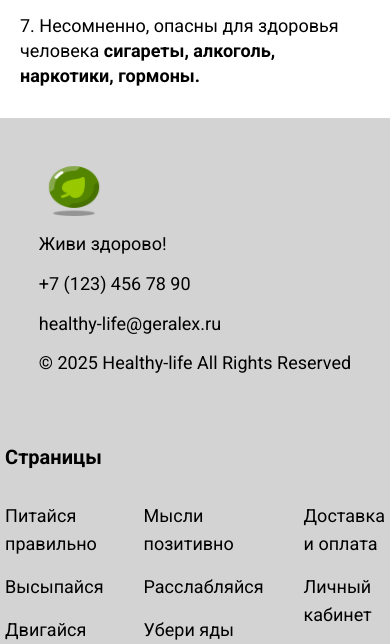
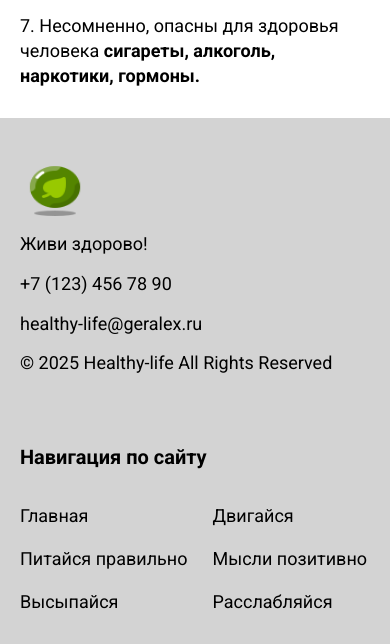
Before and after one commit to juliamaslova7/healthy-life, a plain HTML site: page away-toxins.html in a window 390 px wide. Shown: the part 4730-5374 px from the top of the page. Drawn offline with Linux system fonts and the light colour scheme.

Commit message:
fix visual issues

```diff
--- a/assets/css/away-toxins.css
+++ b/assets/css/away-toxins.css
@@ -81,7 +81,7 @@
       padding: 30px 0;
     }
 
-    .footer-content{
+    /* .footer-content{
       flex-direction: column;
       align-items: center;
     }
@@ -94,7 +94,7 @@
       margin-top: 40px;
       margin-bottom: 60px;
     }
-  }
+  } */
 
   @media  screen and (max-width:768px) {
     .top-bar-item2{
--- a/assets/css/general.css
+++ b/assets/css/general.css
@@ -4,9 +4,17 @@
   -moz-osx-font-smoothing: grayscale;
 }
 
-  html{
+html,
+body {
+  min-width: 320px;
+  position: relative;
+  opacity: 1;
+}
+
+html {
   height: 100%;
 }
+
 
 body {
   font-family: "Roboto", sans-serif;
@@ -17,14 +25,8 @@
   line-height: 1.4;
 }
 
-  html,
-  body {
-    min-width: 320px;
-    position: relative;
-    opacity: 1;
-  }
 
-  strong{
+strong {
   font-weight: bold;
 }
 
@@ -33,8 +35,7 @@
   padding-left: 20px;
 }
 
-
-.container{
+.container {
   width: 100%;
   max-width: 1400px;
   margin: 0 auto;
@@ -46,13 +47,13 @@
   background-color: rgb(177, 174, 174);
 }
 
-  .top-bar-nav{
+.top-bar-nav {
   display: flex;
   align-items: center;
   justify-content: space-between;
 }
 
-  .top-bar-logo{
+.top-bar-logo {
   display: flex;
   justify-content: center;
   align-items: center;
@@ -60,64 +61,100 @@
   text-decoration: none;
 }
 
-  .top-bar-text{
+
+.top-bar-text {
   font-size: 17px;
   font-weight: 400;
   color: #000;
 }
 
-  .top-bar-menu{
+.top-bar-menu {
+  display: flex;
+  justify-content: space-between;
+  gap: 40px;
+}
+
+.top-bar-item1 {
+  font-size: 17px;
+  font-weight: 400;
+  color: #000;
+  list-style: none;
+}
+
+.top-bar-item2 {
+  font-size: 17px;
+  font-weight: 400;
+  color: #000;
+  list-style: none;
+}
+
+.top-bar-item3 {
+  font-size: 17px;
+  font-weight: 400;
+  color: #000;
+  list-style: none;
+}
+
+
+
+/* .top-bar-text {
+  font-size: 17px;
+  font-weight: 400;
+  color: #000;
+}
+
+.top-bar-menu {
   display: flex;
   justify-content: space-between;
   gap: 40px;
 }
 
 
-.top-bar-item1{
+.top-bar-item1 {
   font-size: 17px;
   font-weight: 400;
   color: #000;
   list-style: none;
 }
 
-  .top-bar-item2{
+.top-bar-item2 {
   font-size: 17px;
   font-weight: 400;
   color: #000;
   list-style: none;
 }
 
-  .top-bar-item3{
+.top-bar-item3 {
   font-size: 17px;
   font-weight: 400;
   color: #000;
   list-style: none;
-  }
+} */
 
-  .footer{
+.footer {
   width: 100%;
   background-color: lightgrey;
 }
 
-  .footer-content{
+.footer-content {
   display: flex;
   justify-content: space-between;
 
 }
 
-  .footer-contact{
+.footer-contact {
   display: flex;
   flex-direction: column;
   justify-content: center;
   margin-top: 40px;
 }
 
-  .footer-contact img{
+.footer-contact img {
   width: 70px;
   height: 58px;
 }
 
-  .footer-text{
+.footer-text {
   color: #000;
   font-size: 18px;
   font-weight: 400;
@@ -125,21 +162,21 @@
   margin-bottom: 15px;
 }
 
-  .footer-phone{
+.footer-phone {
   color: #000;
   font-size: 18px;
   font-weight: 400;
   margin-bottom: 15px;
 }
 
-  .footer-email{
+.footer-email {
   color: #000;
   font-size: 18px;
   font-weight: 400;
   margin-bottom: 15px;
 }
 
-  .footer-address{
+.footer-address {
   color: #000;
   font-size: 18px;
   font-weight: 400;
@@ -147,25 +184,26 @@
   margin-bottom: 70px;
 }
 
-  .footer-nav{
+.footer-nav {
   margin-top: 50px;
   display: flex;
   flex-direction: column;
 }
 
-  .footer-nav-header{
+.footer-nav-header {
   color: #000;
   font-size: 20px;
   font-weight: 700;
   margin-bottom: 30px;
 }
 
-  .footer-columns{
+.footer-columns {
   display: flex;
+  flex-wrap: wrap;
   gap: 40px;
 }
 
-  .footer-column{
+.footer-column {
   display: flex;
   flex-direction: column;
   column-gap: 20px;
@@ -173,11 +211,11 @@
   list-style: none;
 }
 
-  .footer-list-item{
+.footer-list-item {
   margin-bottom: 15px;
 }
 
-  .footer-list-item a{
+.footer-list-item a {
   color: #000;
   font-size: 18px;
   font-weight: 400;
@@ -185,66 +223,172 @@
   text-decoration: none;
 }
 
-  .footer-form{
+.footer-form {
   margin-top: 50px;
 }
 
-  .input-search{
+.input-search {
   padding: 10px 0 10px 10px;
   border-radius: 10px;
   border: none;
 }
 
-  nav.breadcrumbs{
+nav.breadcrumbs {
   display: flex;
   margin-top: 15px;
   gap: 10px;
   font-size: 16px;
 }
 
-  .breadcrumbs a{
+.breadcrumbs a {
   text-decoration: none;
 }
 
-  @media  screen and (max-width:1460px) {
-    .top-bar-menu{
+/* .footer {
+  width: 100%;
+  background-color: lightgrey;
+}
+
+.footer-content {
+  display: flex;
+  justify-content: space-between;
+
+}
+
+.footer-contact {
+  display: flex;
+  flex-direction: column;
+  justify-content: center;
+  margin-top: 50px;
+}
+
+.footer-contact img {
+  width: 70px;
+  height: 58px;
+}
+
+.footer-text {
+  color: #000;
+  font-size: 18px;
+  font-weight: 400;
+  margin-top: 15px;
+  margin-bottom: 15px;
+}
+
+.footer-phone {
+  color: #000;
+  font-size: 18px;
+  font-weight: 400;
+  margin-bottom: 15px;
+}
+
+.footer-email {
+  color: #000;
+  font-size: 18px;
+  font-weight: 400;
+  margin-bottom: 15px;
+}
+
+.footer-address {
+  color: #000;
+  font-size: 18px;
+  font-weight: 400;
+  line-height: 1.2;
+  margin-bottom: 70px;
+}
+
+.footer-nav {
+  margin-top: 50px;
+  display: flex;
+  flex-direction: column;
+}
+
+.footer-nav-header {
+  color: #000;
+  font-size: 20px;
+  font-weight: 700;
+  margin-bottom: 40px;
+}
+
+
+.footer-column {
+  display: flex;
+  flex-direction: column;
+  column-gap: 30px;
+  padding-inline-start: 0;
+  list-style: none;
+}
+
+.footer-list-item {
+  margin-bottom: 15px;
+}
+
+.footer-list-item a {
+  color: #000;
+  font-size: 18px;
+  font-weight: 400;
+  margin-bottom: 15px;
+  text-decoration: none;
+}
+
+.footer-form {
+  margin-top: 50px;
+}
+
+.form-name {
+  padding: 10px 0 10px 10px;
+  border-radius: 10px;
+  border: none;
+} */
+
+@media screen and (max-width:1460px) {
+  .top-bar-menu {
     padding-right: 20px;
   }
 
-    .container{
+  .container {
     padding: 0 20px;
   }
 }
 
-  @media  screen and (max-width:992px) {
-    .top-bar-item1{
+
+@media screen and (max-width:1199px) {
+  .footer-columns {
+    gap: 25px;
+  }
+}
+
+
+
+@media screen and (max-width:992px) {
+  .top-bar-item1 {
     display: none;
   }
 
-    .footer-content{
+  .footer-content {
     flex-direction: column;
-      align-items: center;
+    /* align-items: center; */
   }
 
-    .footer-nav{
+  .footer-nav {
     margin-top: 0;
   }
 
-    .footer-form{
+  .footer-form {
     margin-top: 40px;
     margin-bottom: 60px;
   }
 }
 
-  @media  screen and (max-width:768px) {
-    .top-bar-item2{
+@media screen and (max-width:768px) {
+  .top-bar-item2 {
     display: none;
   }
 
 }
 
-  @media  screen and (max-width:470px) {
-    .top-bar-item3{
+@media screen and (max-width:470px) {
+  .top-bar-item3 {
     display: none;
   }
 }
--- a/assets/css/healthy-food.css
+++ b/assets/css/healthy-food.css
@@ -83,7 +83,7 @@
     padding: 30px 0;
   }
 
-  .footer-content{
+  /* .footer-content{
     flex-direction: column;
     align-items: center;
   }
@@ -96,7 +96,7 @@
     margin-top: 40px;
     margin-bottom: 60px;
   }
-}
+} */
 
 @media  screen and (max-width:768px) {
   .top-bar-item2{
--- a/assets/css/index.css
+++ b/assets/css/index.css
@@ -1,90 +1,6 @@
-* {
-    box-sizing: border-box;
-    -webkit-font-smoothing: antialiased;
-    -moz-osx-font-smoothing: grayscale;
-  }
-
-  html{
-    height: 100%;
-  }
-
-  body {
-    font-family: "Roboto", sans-serif;
-    overflow-x: hidden;
-    max-width: 100%;
-    background-color: #fff;
-  }
-
-  html,
-  body {
-    min-width: 320px;
-    position: relative;
-    opacity: 1;
-  }
 
 
-.container{
-    width: 100%;
-    max-width: 1400px;
-    margin: 0 auto;
-    padding: 0;
-}
-
-
-.page-header {
-    width: 100%;
-    background-color: rgb(177, 174, 174);
-}
-
-.top-bar-nav{
-    display: flex;
-    align-items: center;
-    justify-content: space-between;
-}
-
-.top-bar-logo{
-    display: flex;
-    justify-content: center;
-    align-items: center;
-    gap: 5px;
-    text-decoration: none;
-}
-
-.top-bar-text{
-    font-size: 17px;
-    font-weight: 400;
-    color: #000;
-}
-
-.top-bar-menu{
-    display: flex;
-    justify-content: space-between;
-    gap: 40px;
-}
-
-.top-bar-item1{
-    font-size: 17px;
-    font-weight: 400;
-    color: #000;
-    list-style: none;
-}
-
-.top-bar-item2{
-    font-size: 17px;
-    font-weight: 400;
-    color: #000;
-    list-style: none;
-}
-
-.top-bar-item3{
-    font-size: 17px;
-    font-weight: 400;
-    color: #000;
-    list-style: none;
-}
-
-
-.hero{
+.hero {
     width: 100%;
     background-image: url("../images/hero-image3.jpg");
     height: 690px;
@@ -109,19 +25,20 @@
     padding: 20px;
 }
 
-.top-bar-menu{
+.top-bar-menu {
     padding-right: 20px;
 }
-.gallery{
+
+.gallery {
     width: 100%;
 }
 
-.gallery-content{
+.gallery-content {
     width: 100%;
     margin-bottom: 50px;
 }
 
-.gallery-header{
+.gallery-header {
     font-size: 45px;
     font-weight: 600;
     text-align: center;
@@ -129,7 +46,7 @@
     padding: 30px 0;
 }
 
-.gallery-cards{
+.gallery-cards {
     display: flex;
     flex-wrap: wrap;
     row-gap: 30px;
@@ -138,7 +55,7 @@
     margin-top: 50px;
 }
 
-.gallery-card{
+.gallery-card {
     width: 550px;
     height: 335px;
     display: flex;
@@ -151,31 +68,31 @@
     border-radius: 15px;
 }
 
-.card1{
+.card1 {
     background-image: url("../images/pic1.jpg");
 }
 
-.card2{
+.card2 {
     background-image: url("../images/pic2.jpg");
 }
 
-.card3{
+.card3 {
     background-image: url("../images/pic3.jpg");
 }
 
-.card4{
+.card4 {
     background-image: url("../images/pic4.jpg");
 }
 
-.card5{
+.card5 {
     background-image: url("../images/pic5.jpg");
 }
 
-.card6{
+.card6 {
     background-image: url("../images/pic6.jpg");
 }
 
-.card-cta{
+.card-cta {
     font-size: 16px;
     font-weight: 500;
     color: white;
@@ -193,148 +110,49 @@
 }
 
 
-.card-cta:hover{
+.card-cta:hover {
     color: #000;
     transition: all 0.1s ease;
 }
 
-.card-title{
+.card-title {
     font-size: 30px;
     font-weight: 600;
     padding-right: 20px;
     padding-top: 20px;
 }
 
-.footer{
-    width: 100%;
-    background-color: lightgrey;
-}
-
-.footer-content{
-    display: flex;
-    justify-content: space-between;
-
-}
-
-.footer-contact{
-    display: flex;
-    flex-direction: column;
-    justify-content: center;
-    margin-top: 50px;
-}
-
-.footer-contact img{
-    width: 70px;
-    height: 58px;
-}
-
-.footer-text{
-    color: #000;
-    font-size: 18px;
-    font-weight: 400;
-    margin-top: 15px;
-    margin-bottom: 15px;
-}
-
-.footer-phone{
-    color: #000;
-    font-size: 18px;
-    font-weight: 400;
-    margin-bottom: 15px;
-}
-
-.footer-email{
-    color: #000;
-    font-size: 18px;
-    font-weight: 400;
-    margin-bottom: 15px;
-}
-
-.footer-address{
-    color: #000;
-    font-size: 18px;
-    font-weight: 400;
-    line-height: 1.2;
-    margin-bottom: 70px;
-}
-
-.footer-nav{
-    margin-top: 50px;
-    display: flex;
-    flex-direction: column;
-}
-
-.footer-nav-header{
-    color: #000;
-    font-size: 20px;
-    font-weight: 700;
-    margin-bottom: 40px;
-}
-
-.footer-columns{
-    display: flex;
-    gap: 40px;
-}
-
-.footer-column{
-    display: flex;
-    flex-direction: column;
-    column-gap: 30px;
-    padding-inline-start: 0;
-    list-style: none;
-}
-
-.footer-list-item{
-    margin-bottom: 15px;
-}
-
-.footer-list-item a{
-    color: #000;
-    font-size: 18px;
-    font-weight: 400;
-    margin-bottom: 15px;
-    text-decoration: none;
-}
-
-.footer-form{
-    margin-top: 50px;
-}
-
-.form-name{
-    padding: 10px 0 10px 10px;
-    border-radius: 10px;
-    border: none;
-}
 
 
-@media  screen and (max-width:1600px) {
+
+/* @media  screen and (max-width:1600px) {
     .footer-form{
         margin-right: 80px;
     }
-}
+} */
 
-@media  screen and (max-width:1460px) {
-    .top-bar-menu{
+/* @media screen and (max-width:1460px) {
+    .top-bar-menu {
         padding-right: 20px;
     }
 
-    .container{
+    .container {
         padding: 0 20px;
     }
-}
+} */
 
-@media  screen and (max-width:1199px) {
-    .gallery-header{
+@media screen and (max-width:1199px) {
+    .gallery-header {
         padding: 20px 15px;
     }
 
-    .gallery-cards{
+    .gallery-cards {
         padding: 0 15px;
     }
 }
 
 
-@media  screen and (max-width:992px) {
+/* @media  screen and (max-width:992px) {
     .top-bar-item1{
         display: none;
     }
@@ -356,44 +174,46 @@
         margin-top: 30px;
         margin-bottom: 40px;
     }
-}
+} */
 
 
-@media  screen and (max-width:768px) {
-    .top-bar-item2{
+@media screen and (max-width:768px) {
+    /* .top-bar-item2{
         display: none;
-    }
+    } */
 
-    .hero-text{
+    .hero-text {
         width: 100%;
 
         font-size: 40px;
     }
 
-    .gallery-header{
+    .gallery-header {
         font-size: 30px;
         padding: 20px 0;
     }
 }
 
-@media  screen and (max-width:576px) {
-    .hero{
-    height: 450px;
-    background-position: top center;
+@media screen and (max-width:576px) {
+    .hero {
+        height: 450px;
+        background-position: top center;
     }
 
-    .hero-text{
+    .hero-text {
         border-top-right-radius: 0;
         border-bottom-right-radius: 0;
     }
 }
 
-@media  screen and (max-width:470px) {
-    .top-bar-item3{
+@media screen and (max-width:470px) {
+    /* .top-bar-item3{
         display: none;
-    }
+    } */
 
-    .hero-text{
+    .hero-text {
         font-size: 25px;
     }
 }
+
+@media screen and (max-width:410px) {}
--- a/assets/css/relax-practice.css
+++ b/assets/css/relax-practice.css
@@ -93,19 +93,19 @@ body {
     padding: 30px 0;
   }
 
-  .footer-content {
+  /* .footer-content {
     flex-direction: column;
     align-items: center;
-  }
+  } */
 
-  .footer-nav {
+  /* .footer-nav {
     margin-top: 0;
   }
 
   .footer-form {
     margin-top: 40px;
     margin-bottom: 60px;
-  }
+  } */
 }
 
 @media screen and (max-width:768px) {
--- a/assets/css/sleep-well.css
+++ b/assets/css/sleep-well.css
@@ -81,7 +81,7 @@
       padding: 30px 0;
     }
 
-    .footer-content{
+    /* .footer-content{
       flex-direction: column;
       align-items: center;
     }
@@ -93,7 +93,7 @@
     .footer-form{
       margin-top: 40px;
       margin-bottom: 60px;
-    }
+    } */
   }
 
   @media  screen and (max-width:768px) {
--- a/assets/css/think-positive.css
+++ b/assets/css/think-positive.css
@@ -96,7 +96,7 @@
       padding: 30px 0;
     }
 
-    .footer-content{
+    /* .footer-content{
       flex-direction: column;
       align-items: center;
     }
@@ -108,7 +108,7 @@
     .footer-form{
       margin-top: 40px;
       margin-bottom: 60px;
-    }
+    } */
   }
 
   @media  screen and (max-width:768px) {
--- a/assets/css/walking-benefits.css
+++ b/assets/css/walking-benefits.css
@@ -20,7 +20,6 @@
   }
 
   .article-content ul {
-    /* margin-bottom: 10px; */
     padding-left: 20px;
     font-size: 20px;
     margin-bottom: 30px;
@@ -35,7 +34,6 @@
     font-size: 20px;
     line-height: 1.4;
     margin-bottom: 30px;
-    /* margin-top: 30px; */
   }
 
 
--- a/away-toxins.html
+++ b/away-toxins.html
@@ -19,7 +19,7 @@
     <link rel="stylesheet" href="assets/css/away-toxins.css">
     <link rel="icon" type="image/x-icon" href="assets/images/favicon.ico">
     <link rel="canonical" href="https://geralex.ru">
-    <title>Away toxins</title>
+    <title>Убери яды</title>
 </head>
 
 <body>
@@ -82,7 +82,7 @@
             </p><strong>3. Чем опасны фитоэстрогены?</strong><br>Это вещества, похожие на половые гормоны, но содержащиеся в пище. Особенно много их
             в соевых продуктах, семенах льна, кунжуте, капусте, чесноке и луке, бобовых культурах, орехах, персиках, красном вине, пиве и др.
             Высокое потребление фитоэстрогенов приводит к уменьшению количества сперматозоидов в сперме, уменьшению мышечной массы,
-            преждевремменному половому созреванию у девочек, нарушению менструального цикла, увеличению веса, увеличению груди, мигрени.
+            преждевременному половому созреванию у девочек, нарушению менструального цикла, увеличению веса, увеличению груди, мигрени.
             Избыток эстрогена увеличивает риск образования закупорки кровеносных сосудов, а также нарушений функций печени.</p>
 
             <p><strong>4. Чем опасны пестициды?</strong><br>Это химические или биологические препараты, используемые для борьбы с вредителями
@@ -126,37 +126,37 @@
             </div>
 
             <div class="footer-nav">
-                <h3 class="footer-nav-header">Страницы</h3>
+                <h3 class="footer-nav-header">Навигация по сайту</h3>
                 <div class="footer-columns">
 
                     <ul class="footer-column">
                         <li class="footer-list-item">
-                            <a href="/home">Питайся правильно</a>
+                            <a href="index.html">Главная</a>
                         </li>
                         <li class="footer-list-item">
-                            <a href="/home">Высыпайся</a>
+                            <a href="healthy-food.html">Питайся&nbsp;правильно</a>
                         </li>
                         <li class="footer-list-item">
-                            <a href="/home">Двигайся</a>
+                            <a href="sleep-well.html">Высыпайся</a>
                         </li>
                     </ul>
 
                     <ul class="footer-column">
                         <li class="footer-list-item">
-                            <a href="/home">Мысли позитивно</a>
+                            <a href="walking-benefits.html">Двигайся</a>
                         </li>
                         <li class="footer-list-item">
-                            <a href="/home">Расслабляйся</a>
+                            <a href="think-positive.html">Мысли позитивно</a>
                         </li>
                         <li class="footer-list-item">
-                            <a href="/home">Убери яды</a>
+                            <a href="relax-practice.html">Расслабляйся</a>
                         </li>
                     </ul>
 
 
                     <ul class="footer-column">
                         <li class="footer-list-item">
-                            <a href="/home">Доставка и оплата</a>
+                            <a href="away-toxins.html">Убери яды</a>
                         </li>
                         <li class="footer-list-item">
                             <a href="/home">Личный кабинет</a>
```
Also changed, not shown: healthy-food.html (+9 -9 lines), index.html (+8 -8 lines), relax-practice.html (+9 -9 lines), sleep-well.html (+9 -9 lines), think-positive.html (+9 -9 lines), walking-benefits.html (+9 -9 lines). Lines whose indentation alone changed are shown as unchanged.
